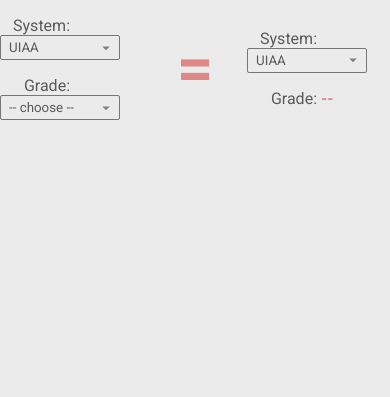
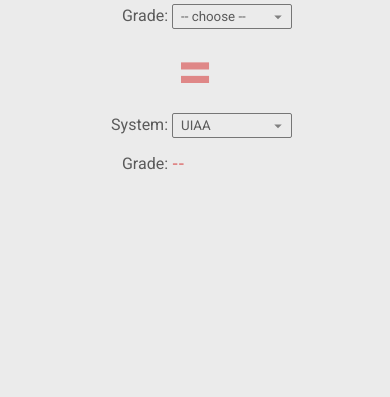
Before and after one commit to boguz/climbinggradeconverter, a plain HTML site: page index.html in a window 390 px wide. Shown: the part 389-786 px from the top of the page. Drawn offline with Linux system fonts and the light colour scheme.

Commit message:
[TASK] Add basic media queries

```diff
--- a/styles.css
+++ b/styles.css
@@ -87,3 +87,17 @@
 .github__logo {
     height: 2em;
 }
+
+@media screen and (max-width: 540px) {
+    .title {
+        text-align: center;
+    }
+
+    .section--converter {
+        grid-template-columns: 1fr;
+    }
+
+    .col--center {
+        height: 20px;
+    }
+}
```
